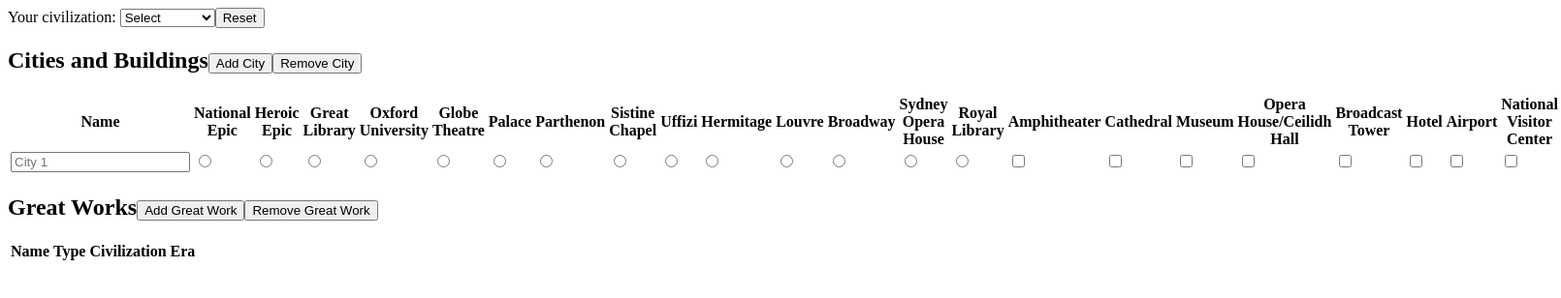
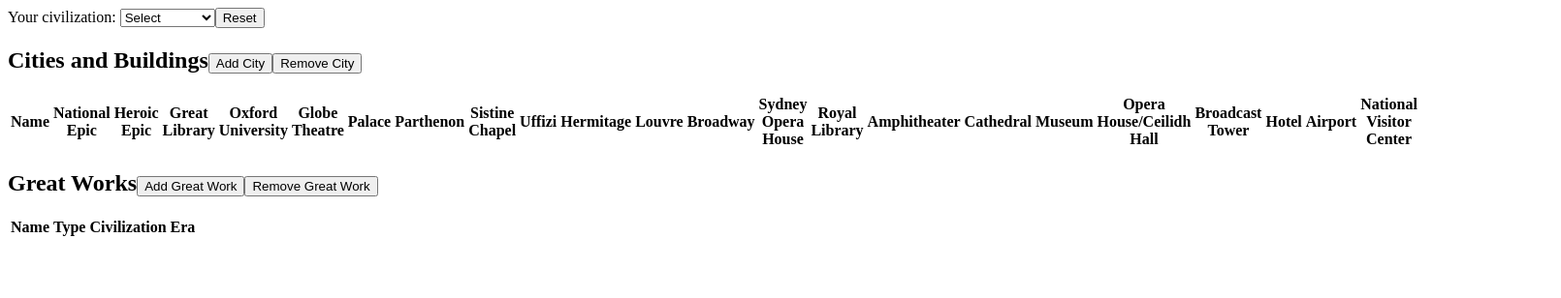
Before and after one commit to SSpectre/civilization-v-great-works-optimizer, a React (Vite) app: page / in a window 1280 px wide. Shown: the top 308 px of the page at 97% size, 1610 px wide, since content can reach past the window. Built offline with nearby package versions, Linux system fonts and the light colour scheme.

Commit message:
Removed default city

```diff
--- a/src/App.tsx
+++ b/src/App.tsx
@@ -5,18 +5,15 @@
 import CivilizationSelect from './CivilizationSelect'
 
 export default function App() {
-    const defaultCityNumber: number = 1;
-    const [cityNumber, setCityNumber] = useState(defaultCityNumber);
-
-    const defaultWorkNumber: number = 0;
-    const [workNumber, setWorkNumber] = useState(defaultWorkNumber);
+    const [cityNumber, setCityNumber] = useState(0);
+    const [workNumber, setWorkNumber] = useState(0);
 
     function addCity() {
         setCityNumber(cityNumber + 1);
     }
 
     function removeCity() {
-        if (cityNumber > defaultCityNumber) {
+        if (cityNumber > 0) {
             setCityNumber(cityNumber - 1);
         }
     }
@@ -26,14 +23,14 @@
     }
 
     function removeGreatWork() {
-        if (workNumber > defaultWorkNumber) {
+        if (workNumber > 0) {
             setWorkNumber(workNumber - 1);
         }
     }
 
     function reset() {
-        setCityNumber(defaultCityNumber);
-        setWorkNumber(defaultWorkNumber);
+        setCityNumber(0);
+        setWorkNumber(0);
     }
 
     return (
@@ -41,8 +38,8 @@
             <label htmlFor='civilization-select'>Your civilization: </label>
             <CivilizationSelect name={"civilization-select"}/>
             <button onClick={reset}>Reset</button>
-            <CitiesTable cityNumber={cityNumber} defaultCityNumber={defaultCityNumber} addCity={addCity} removeCity={removeCity} />
-            <GreatWorksTable workNumber={workNumber} defaultWorkNumber={defaultWorkNumber} addGreatWork={addGreatWork} removeGreatWork={removeGreatWork} />
+            <CitiesTable cityNumber={cityNumber} addCity={addCity} removeCity={removeCity} />
+            <GreatWorksTable workNumber={workNumber} addGreatWork={addGreatWork} removeGreatWork={removeGreatWork} />
         </div>
     );
 }
--- a/src/CitiesTable.tsx
+++ b/src/CitiesTable.tsx
@@ -5,16 +5,15 @@
 
 interface CitiesTableProps {
     cityNumber: number;
-    defaultCityNumber: number;
     addCity: FunctionCallback;
     removeCity: FunctionCallback;
 }
 
-export default function CitiesTable({cityNumber, defaultCityNumber, addCity, removeCity}: Readonly<CitiesTableProps>) {
+export default function CitiesTable({cityNumber, addCity, removeCity}: Readonly<CitiesTableProps>) {
     const cities = [];
-    for (let i = defaultCityNumber; i <= cityNumber; i++) {
+    for (let i = 0; i < cityNumber; i++) {
         cities.push(
-            <City cityNumber={i} />
+            <City cityNumber={i+1} />
         );
     }
 
--- a/src/GreatWorksTable.tsx
+++ b/src/GreatWorksTable.tsx
@@ -4,14 +4,13 @@
 
 interface GreatWorksTableProps {
     workNumber: number;
-    defaultWorkNumber: number;
     addGreatWork: FunctionCallback;
     removeGreatWork: FunctionCallback;
 }
 
-export default function GreatWorksTable({workNumber, defaultWorkNumber, addGreatWork, removeGreatWork}: Readonly<GreatWorksTableProps>) {
+export default function GreatWorksTable({workNumber, addGreatWork, removeGreatWork}: Readonly<GreatWorksTableProps>) {
     const greatWorks = [];
-    for (let i = defaultWorkNumber; i < workNumber; i++) {
+    for (let i = 0; i < workNumber; i++) {
         greatWorks.push(
             <GreatWork workNumber={i+1} />
         );
--- a/tsconfig.app.json
+++ b/tsconfig.app.json
@@ -22,5 +22,5 @@
     "noFallthroughCasesInSwitch": true,
     "noUncheckedSideEffectImports": true
   },
-  "include": ["src"]
+  "include": ["src", "tsx"]
 }
--- a/tsconfig.json
+++ b/tsconfig.json
@@ -8,6 +8,7 @@
     "target": "ES2021",
     "lib": [
       "ES2021"
-    ]
+    ],
+    "jsx": "react-jsx"
   }
 }
--- a/tsconfig.node.json
+++ b/tsconfig.node.json
@@ -12,6 +12,7 @@
     "isolatedModules": true,
     "moduleDetection": "force",
     "noEmit": true,
+    "jsx": "react-jsx",
 
     /* Linting */
     "strict": true,
@@ -20,5 +21,5 @@
     "noFallthroughCasesInSwitch": true,
     "noUncheckedSideEffectImports": true
   },
-  "include": ["vite.config.ts"]
+  "include": ["vite.config.ts", "tsx"]
 }
```
